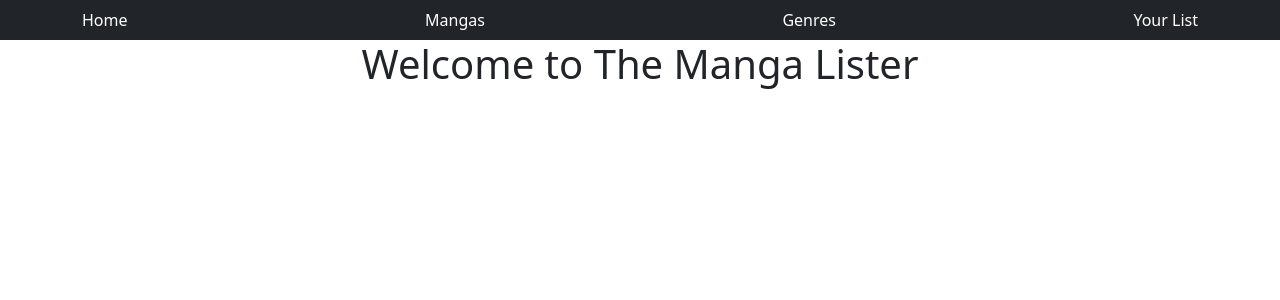
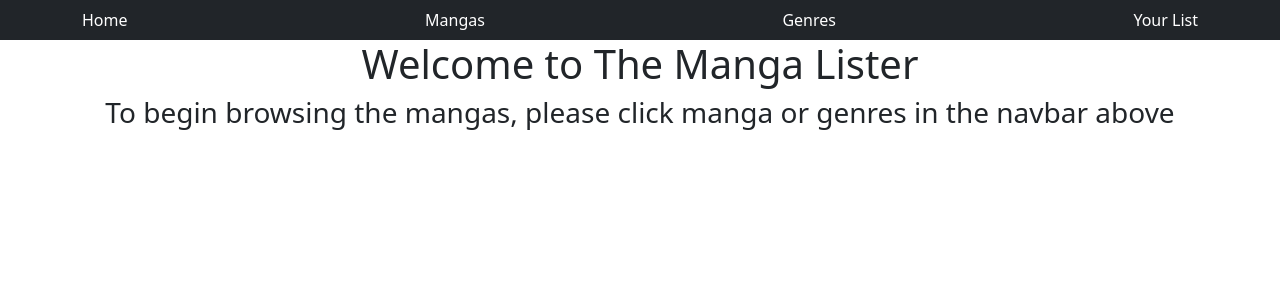
Before and after one commit to MarlonMo37/manga-lister, a React (Create React App) app: page / in a window 1280 px wide. Shown: the top 300 px of the page. Built offline with nearby package versions, Linux system fonts and the light colour scheme; no server answers.

Commit message:
Add styling genres paga

```diff
--- a/src/components/GenreList.js
+++ b/src/components/GenreList.js
@@ -8,7 +8,7 @@ class GenreList extends Component {
     listGenres = () => {
         return Object.keys(this.props.genres).map((genreID) => (
             <Col>
-                <Link key={genreID} to={`/genres/${genreID}`}>
+                <Link key={genreID} to={`/genres/${genreID}`} style={{color: 'black', textDecoration: 'none'}}>
                     {this.props.genres[genreID].name}
                 </Link>
             </Col>
--- a/src/components/Home.js
+++ b/src/components/Home.js
@@ -3,6 +3,8 @@ const Home = () => {
     return(
         <div>
             <h1>Welcome to The Manga Lister</h1>
+
+            <h3>To begin browsing the mangas, please click manga or genres in the navbar above</h3>
         </div>
     )
 }
```
